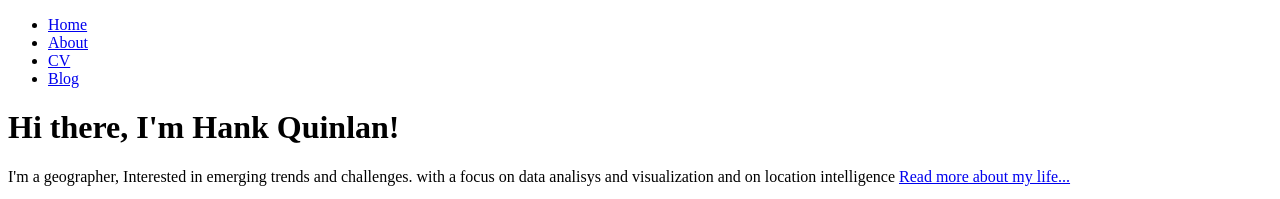
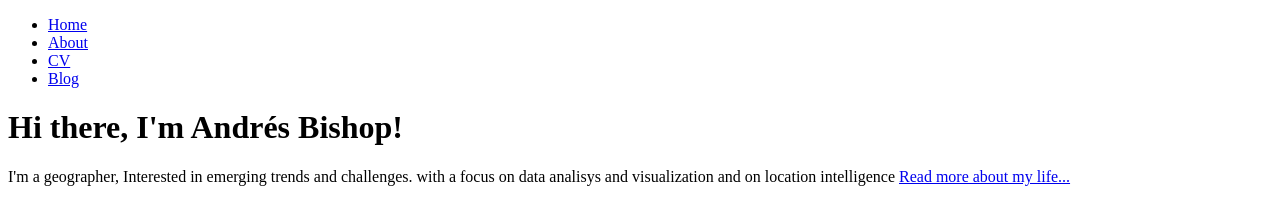
Before and after one commit to AndresBishop/AndresBishop.github.io, a plain HTML site: page index.html in a window 1280 px wide. Shown: the top 199 px of the page. Drawn offline with Linux system fonts and the light colour scheme.

Commit message:
Update index.html

```diff
--- a/index.html
+++ b/index.html
@@ -14,7 +14,7 @@
 		</nav>
 		<div class="container">
     		<div class="blurb">
-        		<h1>Hi there, I'm Hank Quinlan!</h1>
+        		<h1>Hi there, I'm Andrés Bishop!</h1>
 				<p>I'm a geographer, Interested in emerging trends and challenges.</em> with a focus on data analisys and visualization and on location intelligence <a href="/about">Read more about my life...</a></p>
     		</div><!-- /.blurb -->
 		</div><!-- /.container -->
```
